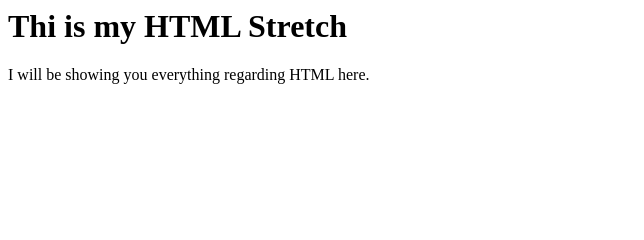
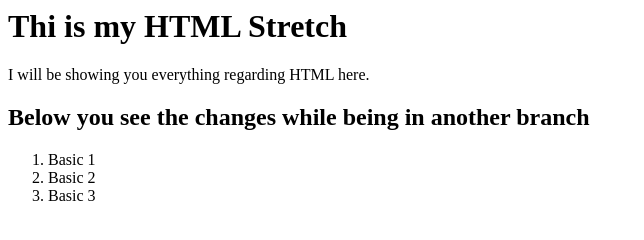
Before and after one commit to MuhammadjonShamsulloev/html-stretch, a plain HTML site: page index.html in a window 1280 px wide. Shown: the whole page, without its empty margins (0-644 px from the left). Drawn offline with Linux system fonts and the light colour scheme.

Commit message:
Changes done while being in another branch

```diff
--- a/index.html
+++ b/index.html
@@ -2,9 +2,14 @@
   <head>
     <title>HTML stretch</title>
   </head>
-
   <body>
     <h1>Thi is my HTML Stretch</h1>
     <p>I will be showing you everything regarding HTML here.</p>
+    <h2>Below you see the changes while being in another branch</h2>
+    <ol>
+      <li>Basic 1</li>
+      <li>Basic 2</li>
+      <li>Basic 3</li>
+    </ol>
   </body>
 </html>
```
